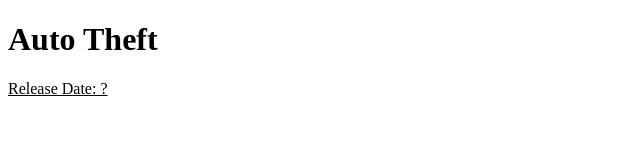
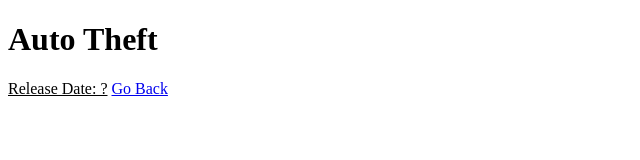
Before and after one commit to okgames489/onlineclub, a plain HTML site: page autotheft.html in a window 1280 px wide. Shown: the full height of the page, 0-640 px from the left. Drawn offline with Linux system fonts and the light colour scheme.

Commit message:
Update autotheft.html

```diff
--- a/autotheft.html
+++ b/autotheft.html
@@ -12,6 +12,7 @@
 			<div id="content">
 				<h1>Auto Theft</h1>
 				<u>Release Date: ?</u>
+				<a href="ogocgames.html">Go Back</a>
 			</div>
 		</div>
 	</body>
```
